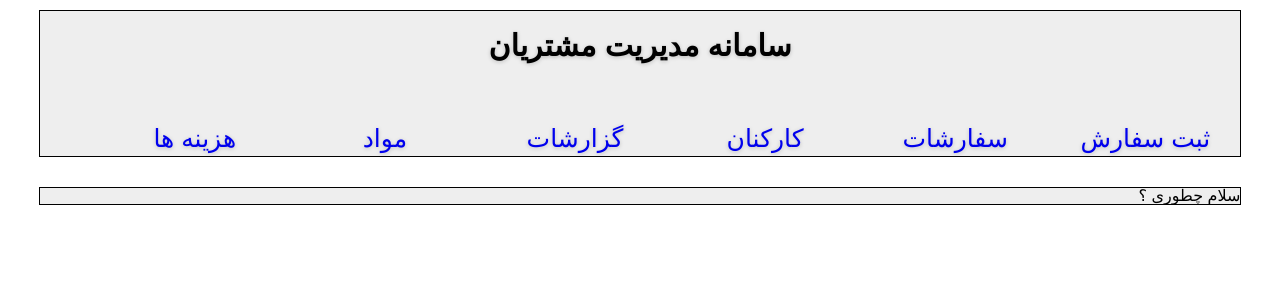
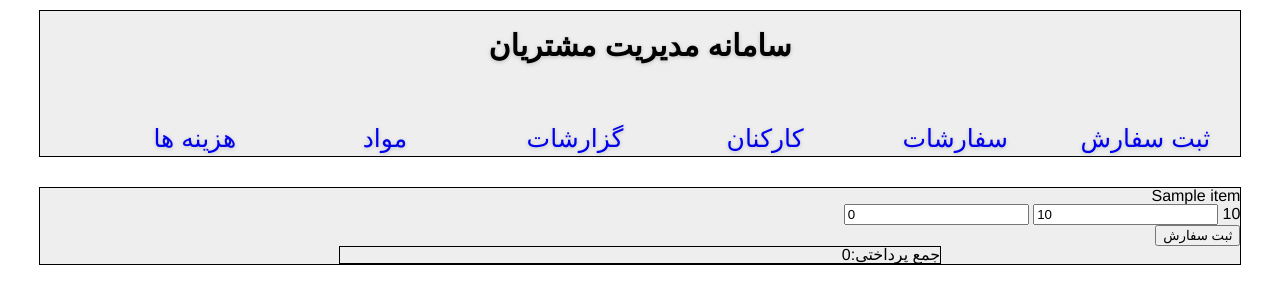
Before and after one commit to Parhamic/RestaurantRep, a Django app: page /order/ in a window 1280 px wide. Shown: the top 304 px of the page. Run offline with Django 3.2, Linux system fonts and the light colour scheme; a user stored in the database is signed in; tables that the repository leaves empty hold one stand-in row (values such as "Sample post"); parts of the project's set-up code (start-up, migrations or seed data) failed here and were passed over.

Commit message:
Order page reworked

```diff
--- a/Restaurant/settings.py
+++ b/Restaurant/settings.py
@@ -78,6 +78,8 @@ WSGI_APPLICATION = 'Restaurant.wsgi.application'
 
 DATABASES = {
     'default': {
+        # 'ENGINE': 'django.db.backends.sqlite3',
+        # 'NAME': os.path.join(BASE_DIR, 'db.sqlite3')
         'ENGINE': 'django.db.backends.mysql',
         'NAME':'restaurant',
         'USER':'root',
--- a/app/admin.py
+++ b/app/admin.py
@@ -1,4 +1,5 @@
 from django.contrib import admin
-from .models import Employee
+from .models import Employee, Item
 
 admin.site.register(Employee)
+admin.site.register(Item)
--- a/app/models.py
+++ b/app/models.py
@@ -30,6 +30,7 @@ class Customer(models.Model):
 class Item(models.Model): # Food menu items
 	name = models.CharField(max_length=64, primary_key=True)
 	price = models.IntegerField(default=0)
+	in_menu = models.BooleanField(default=True)
 
 class Order(models.Model):
 	orderer = models.ForeignKey(Customer, blank=True, null=True, on_delete=models.SET_NULL)
@@ -49,7 +50,7 @@ class Order(models.Model):
 
 class ItemInOrder(models.Model): # Items in orders
 	item = models.ForeignKey(Item, on_delete=models.CASCADE)
-	Order = models.ForeignKey(Order, on_delete=models.CASCADE)
+	order = models.ForeignKey(Order, on_delete=models.CASCADE)
 	number = models.IntegerField(default=0) # how many of this item is ordered
 
 class Supply(models.Model):
--- a/app/templates/order.html
+++ b/app/templates/order.html
@@ -1,98 +1,23 @@
 {% extends 'base.html' %}
 
 {% block content %}
-<div class="item" style="item">
-  <div class="desc">
-    item2
+{% for item in items %}
+  <div class="item" style="item">
+    <div class="desc">{{ item.name }}</div>
+    <form id="frm2" name="form2" action="">
+    <input id="item2" type="number" name="counts" min="0" value="0" onchange="myFunction2()" oninput="myFunction2()">
+    <input class="hidden" type="number" name="price" value="{{ item.price }}">
+    <label for="price">{{ item.price }}</label>
+    </form>
   </div>
-  <form id="frm2" name="form2" action="">
-  <input id="item2" type="number" name="counts" value="1">
-  <input class="hidden" type="number" name="price" value="200">
-  <label for="price">200</label>
-  </form>
-</div>
-
-<div class="item" style="item">
-  <div class="desc">
-    item2
-  </div>
-  <form id="frm2" name="form" action="">
-  <input id="item1" type="number" name="counts" value="1">
-  <input class="hidden" type="number" name="price" value="100">
-  <label for="price">100</label>
-  </form>
-</div>
-
-<div class="item" style="item">
-  <div class="desc">
-    item3
-  </div>
-  <form id="frm3" name="form" action="">
-  <input id="item3" type="number" name="counts" value="1">
-  <input class="hidden" type="number" name="price" value="500">
-  <label for="price">500</label>
-  </form>
-</div>
-<div class="item" style="item">
-  <div class="desc">
-    item4
-  </div>
-  <form id="frm4" name="form" action="">
-  <input id="item4" type="number" name="counts" value="1">
-  <input class="hidden" type="number" name="price" value="50">
-  <label for="price">50</label>
-  </form>
-</div>
-
-<div class="item" style="item">
-  <div class="desc">
-    item5
-  </div>
-  <form id="frm2" name="form2" action="">
-  <input id="item2" type="number" name="counts" value="1">
-  <input class="hidden" type="number" name="price" value="200">
-  <label for="price">200</label>
-  </form>
-</div>
-
-<div class="item" style="item">
-  <div class="desc">
-    item6
-  </div>
-  <form id="frm2" name="form" action="">
-  <input id="item1" type="number" name="counts" value="1">
-  <input class="hidden" type="number" name="price" value="100">
-  <label for="price">100</label>
-  </form>
-</div>
-
-<div class="item" style="item">
-  <div class="desc">
-    item7
-  </div>
-  <form id="frm3" name="form" action="">
-  <input id="item3" type="number" name="counts" value="1">
-  <input class="hidden" type="number" name="price" value="600">
-  <label for="price">600</label>
-  </form>
-</div>
-<div class="item" style="item">
-  <div class="desc">
-    item8
-  </div>
-  <form id="frm4" name="form" action="">
-  <input id="item4" type="number" name="counts" value="1">
-  <input class="hidden" type="number" name="price" value="250">
-  <label for="price">250</label>
-  </form>
-</div>
+{% endfor %}
 
 <div class="clear">
 
 </div>
-<button id="btn1" name="subject" onclick="myFunction2()" value="fav_CSS">ثبت سفارش</button>
+<button id="btn1" name="subject" value="fav_CSS">ثبت سفارش</button>
 
-<p id="demo" style="border:1px solid black; color:black; width:50%; margin:0 auto;">جمع پرداختی:</p>
+<p id="demo" style="border:1px solid black; color:black; width:50%; margin:0 auto;"></p>
 
 <script>
 // function myFunction() {
@@ -105,6 +30,7 @@
 //     var x = document.getElementById("item1").value;
 //     document.getElementById("demo").innerHTML = count;
 // }
+myFunction2();
 function myFunction2() {
   var formsCollection;
   var r;
--- a/app/views.py
+++ b/app/views.py
@@ -2,7 +2,7 @@ from django.shortcuts import render, redirect
 from django.contrib.auth import login, authenticate, logout
 from django.contrib.auth.decorators import login_required
 from .forms import LoginForm
-from .models import Employee
+from .models import Employee, Item
 from django.urls import reverse_lazy
 
 def login_view(request):
@@ -47,4 +47,5 @@ def home_view(request):
 
 @login_required
 def order_view(request):
-	return render(request, 'home.html')
+	items = Item.objects.filter(in_menu=True)
+	return render(request, 'order.html', {'items':items})
```
Also changed, not shown: app/migrations/0001_initial.py, app/migrations/0002_auto_20180701_0448.py (deleted), app/migrations/0003_auto_20180701_2103.py (deleted), app/migrations/0004_employee_jobtitle.py (deleted), app/migrations/0005_auto_20180702_0027.py (deleted), db.sqlite3 (added).
